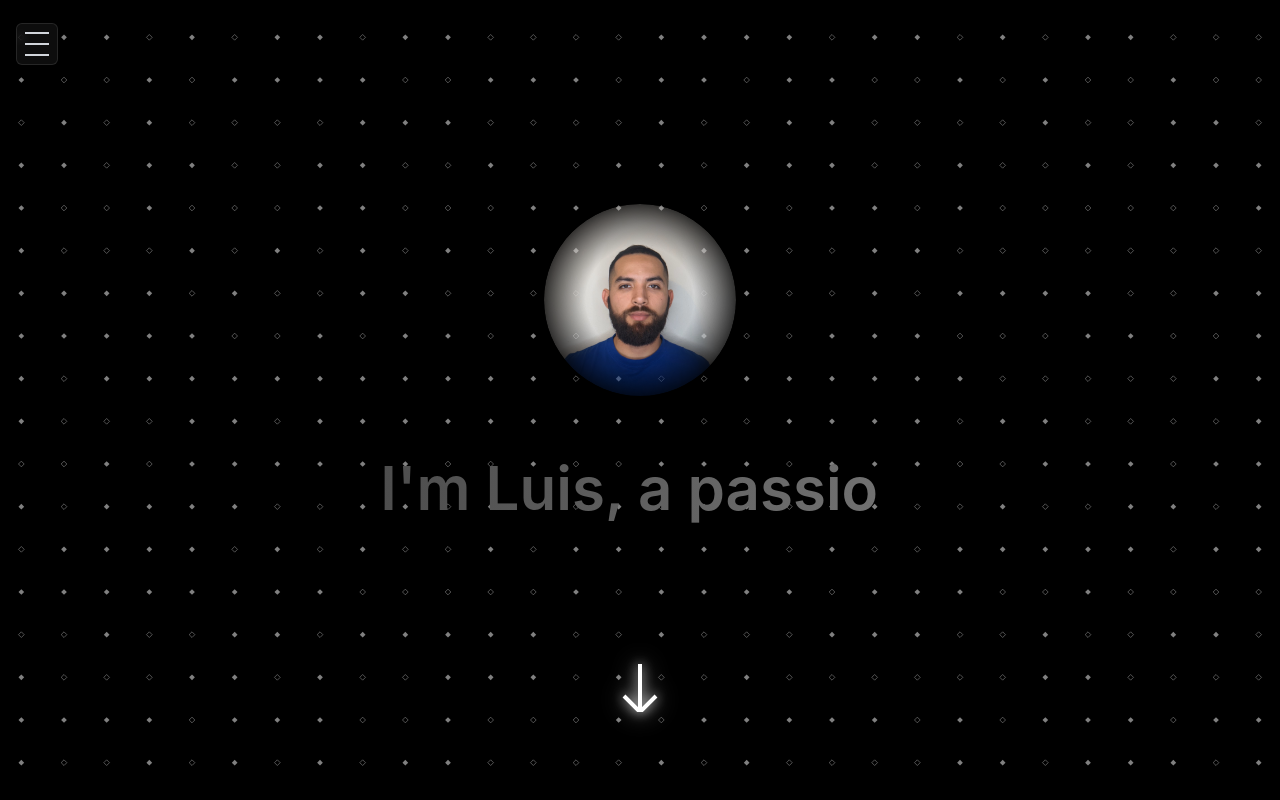
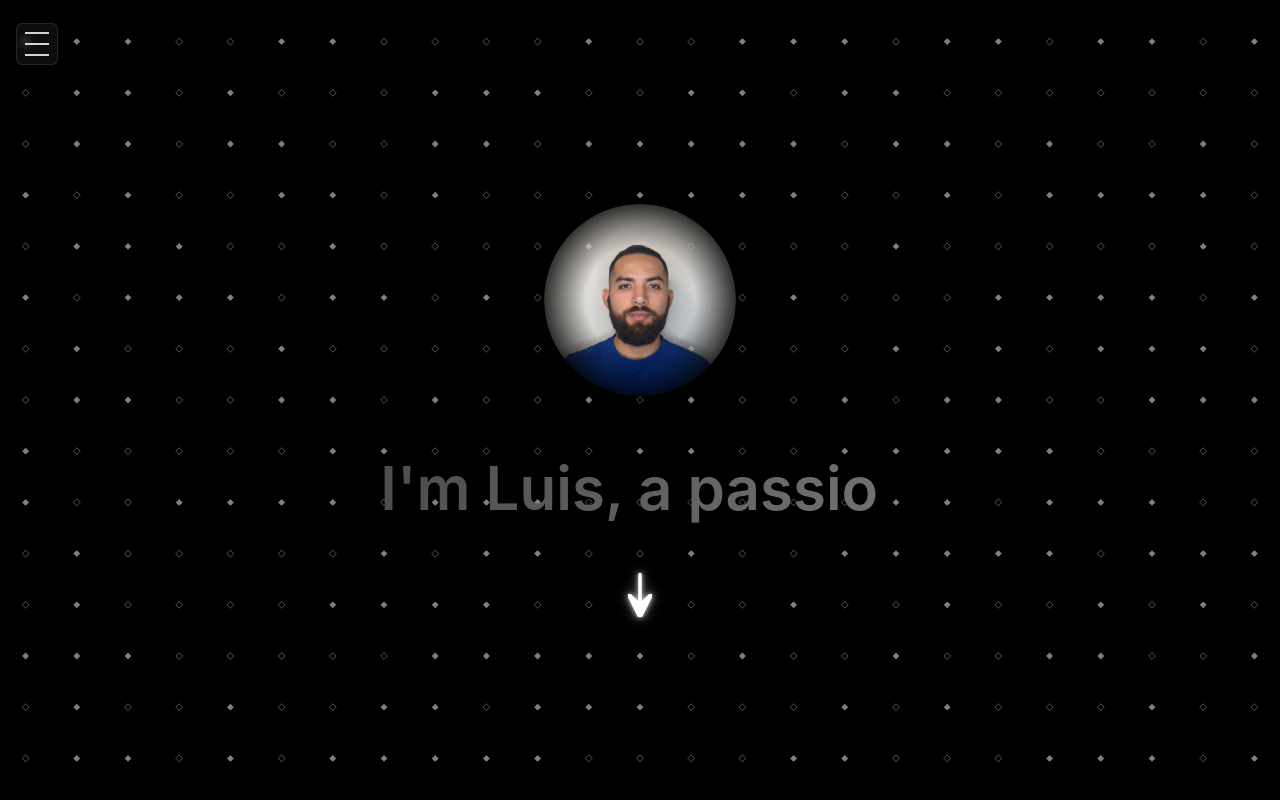
Before and after one commit to Lmx154/portfolio, a React (Vite) app: page / in a window 1280 px wide. Shown: the top 800 px of the page. Built offline with nearby package versions, Linux system fonts and the light colour scheme.

Commit message:
swapped arrow for SVG arrow

```diff
--- a/src/components/SVGBackground.tsx
+++ b/src/components/SVGBackground.tsx
@@ -2,8 +2,8 @@
 import { useState, useEffect } from 'react';
 import '../index.css'; // Must include your .fade-in, .fade-out, etc.
 
-const COLS = 30;         // How many columns of diamonds in the 800×800 tile
-const ROWS = 30;         // How many rows of diamonds
+const COLS = 25;         // How many columns of diamonds in the 800×800 tile
+const ROWS = 25;         // How many rows of diamonds
 const TILE_SIZE = 800;   // Our pattern tile is 800×800
 const CELL_SIZE = TILE_SIZE / COLS; // Each cell’s width/height
 const DIAMOND_SIZE = CELL_SIZE / 15; // Diamond corner offset from center
@@ -102,7 +102,7 @@ function createRandomPattern(patternId: string): JSX.Element {
         L ${cx - DIAMOND_SIZE} ${cy}
         Z
       `;
-
+        // Stroke width is 0.4, so we get a thin border around each diamond
       diamonds.push(
         <path
           key={`r${row}c${col}`}
--- a/src/index.css
+++ b/src/index.css
@@ -84,53 +84,21 @@ html {
 
 .arrow-container {
   position: absolute;
-  bottom: 100px; /* Adjust this value to move the arrow further above the bottom */
+  bottom: 50px; /* Adjusted higher to accommodate larger arrow */
   left: 50%;
   transform: translateX(-50%);
 }
 
 .arrow {
-  width: 24px;
-  height: 24px;
-  stroke: white; /* Change arrow color to white */
-  transform: scale(2, 2);
+  width: 320px; /* Changed from 120px */
+  height: 320px; /* Changed from 120px */
+  stroke: white;
+  transform: scale(1, 1); /* Changed from scale(2, 2) since we're using larger base dimensions */
   transform-origin: center;
   filter:
     drop-shadow(0 0 2px rgba(255, 255, 255, 0.8))
     drop-shadow(0 0 4px rgba(255, 255, 255, 0.4));
   animation: pulse 3s ease-in-out infinite;
-}
-
-.arrow-shaft {
-  animation: drawShaft 2s ease-in-out 1 forwards;
-  vector-effect: non-scaling-stroke;
-}
-
-.arrow-head {
-  animation: drawHead 2s ease-in-out 1 forwards;
-  vector-effect: non-scaling-stroke;
-}
-
-@keyframes drawShaft {
-  0%, 40% {
-    stroke-dasharray: 0 24;
-    stroke-dashoffset: 0;
-  }
-  60%, 100% {
-    stroke-dasharray: 24 24;
-    stroke-dashoffset: 0;
-  }
-}
-
-@keyframes drawHead {
-  0%, 60% {
-    stroke-dasharray: 0 24;
-    stroke-dashoffset: 0;
-  }
-  80%, 100% {
-    stroke-dasharray: 24 24;
-    stroke-dashoffset: 0;
-  }
 }
 
 @keyframes pulse {
--- a/src/pages/Home.tsx
+++ b/src/pages/Home.tsx
@@ -1,4 +1,4 @@
-import { Typewriter } from 'react-simple-typewriter'
+import { Typewriter } from 'react-simple-typewriter';
 import '../index.css'; // Import the global CSS file
 
 const Home = () => {
@@ -29,9 +29,45 @@ const Home = () => {
         </div>
       </div>
       <div className="arrow-container">
-        <svg className="arrow" xmlns="http://www.w3.org/2000/svg" viewBox="0 0 24 24">
-          <path className="arrow-shaft" d="M12 0v24" stroke="white" strokeWidth="2" fill="none"/>
-          <path className="arrow-head" d="M4 16l8 8l8-8" stroke="white" strokeWidth="2" fill="none"/>
+        <svg
+          xmlns="http://www.w3.org/2000/svg"
+          version="1.1"
+          xmlnsXlink="http://www.w3.org/1999/xlink"
+          viewBox="0 0 800 800"
+          className="arrow"
+        >
+          <g
+            strokeWidth="9"
+            stroke="hsl(0, 0%, 100%)"
+            fill="none"
+            strokeLinecap="round"
+            strokeLinejoin="round"
+            transform="rotate(45, 400, 400)"
+          >
+            <line
+              x1="372.5"
+              y1="372.5"
+              x2="427.5"
+              y2="427.5"
+              markerEnd="url(#SvgjsMarker2406)"
+            />
+          </g>
+          <defs>
+            <marker
+              markerWidth="6.5"
+              markerHeight="6.5"
+              refX="3.25"
+              refY="3.25"
+              viewBox="0 0 6.5 6.5"
+              orient="auto"
+              id="SvgjsMarker2406"
+            >
+              <polygon
+                points="0,6.5 3.25,3.25 0,0 6.5,3.25"
+                fill="hsl(0, 0%, 100%)"
+              />
+            </marker>
+          </defs>
         </svg>
       </div>
     </div>
```
